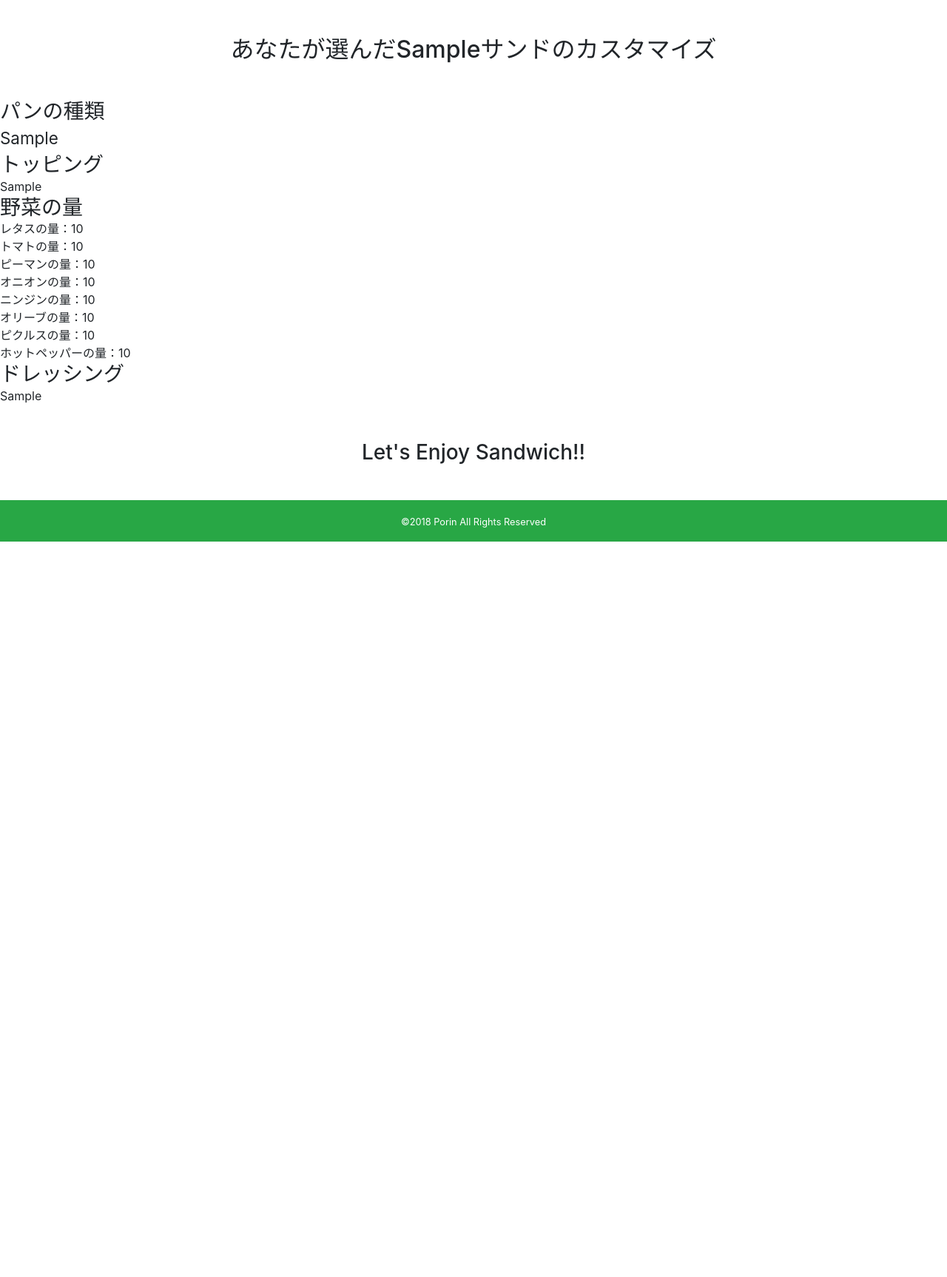
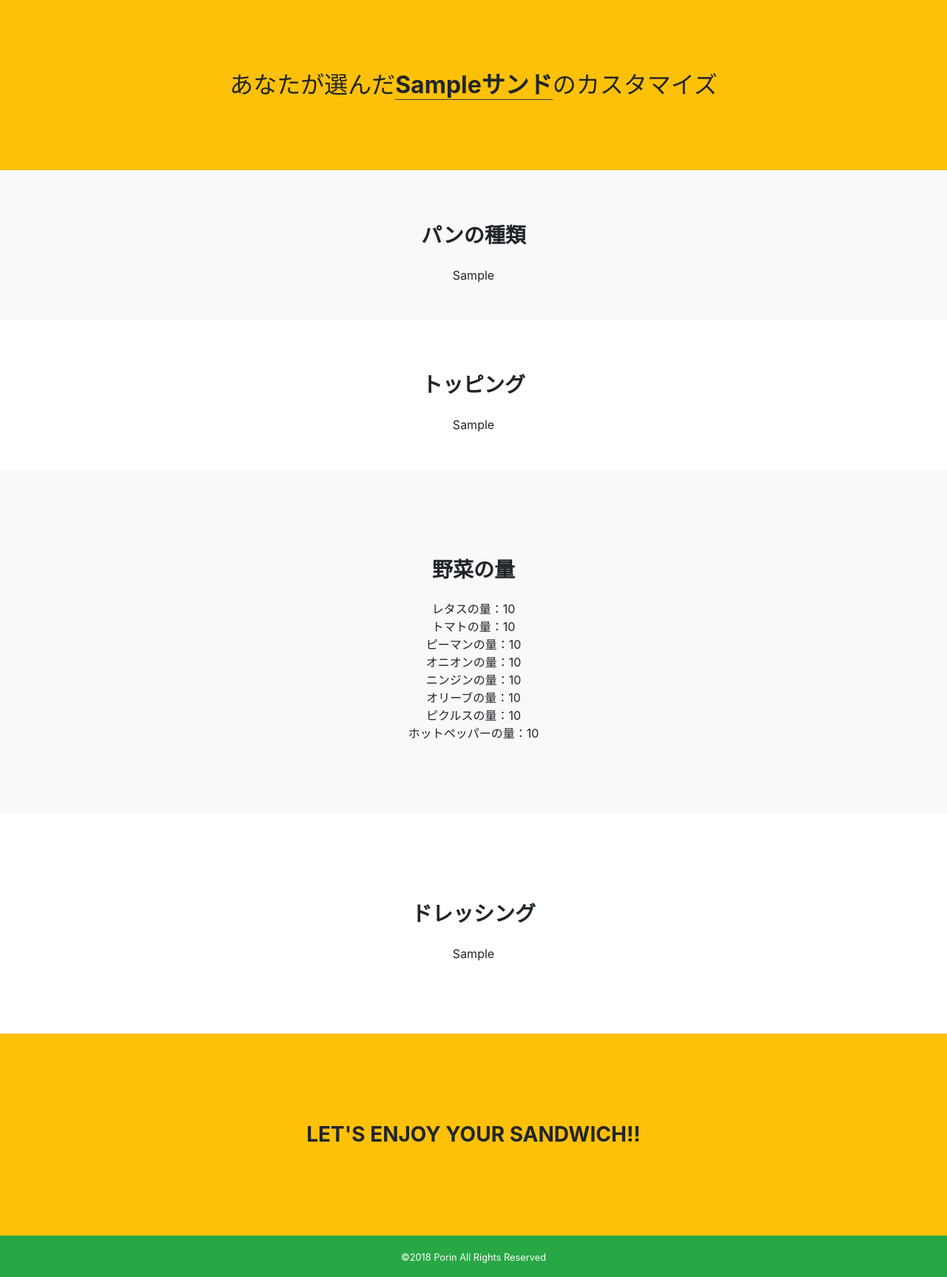
Before and after one commit to mihoijuin/subway-order, a Flask app: template web-app/subway/templates/result.html in a window 1280 px wide. Shown: the part 56-1782 px from the top of the page at 74% size. Before the commit the page ends 788 px from the top, so only its background shows below. Run offline with Flask 2, Linux system fonts and the light colour scheme; the template is opened without the code that fills it: most values are stand-ins (such as "Sample title", 1, 10 or a date in 2020); some libraries are stand-ins or nearby versions.

Commit message:
[add]refs #68 result画面をBootstrapで装飾

```diff
--- a/web-app/subway/templates/result.html
+++ b/web-app/subway/templates/result.html
@@ -1,28 +1,35 @@
 {% extends "base.html" %}
 {% block body %}
 
-  <section id="result">
-    <h2 class="text-center m-5">あなたが選んだ{{ user_sand }}サンドのカスタマイズ</h2>
-    <!-- パン -->
-    <section>
-      <h3>パンの種類</h3>
-      <p>{{ user_bread }}</p>
+  <section id="result" class="bg-warning text-center p-5">
+    <h2 class="p-5">あなたが選んだ<span class="font-weight-bold border-bottom border-dark">{{ user_sand }}サンド</span>のカスタマイズ</h2>
+  </section>
+
+  <!-- パン -->
+  <div class="py-5 bg-light">
+    <section class="container text-center">
+      <h3 class="font-weight-bold my-4">パンの種類</h3>
+      <ul><li>{{ user_bread }}</li></ul>
     </section>
+  </div>
 
-    <!-- トッピング -->
-    <section>
-      <h3>トッピング</h3>
+  <!-- トッピング -->
+  <div class="py-5">
+    <section class="container text-center">
+      <h3 class="font-weight-bold my-4">トッピング</h3>
       <ul>
       {% for user_topping in user_toppings %}
         <li>{{ user_topping }}</li>
       {% endfor %}
       </ul>
     </section>
+  </div>
 
-    <!-- 野菜の量 -->
+  <!-- 野菜の量 -->
+  <div class="py-5 bg-light">
     <!-- テンプレートに「〇〇の量：普通」表示する繰り返し処理が思いつかないため、暫定的に野菜も一個ずつ変数に格納 -->
-    <section>
-      <h3>野菜の量</h3>
+    <section class="container text-center py-5">
+      <h3 class="font-weight-bold my-4">野菜の量</h3>
       <ul>
         <li>レタスの量：{{ lettus_amount }}</li>
         <li>トマトの量：{{ tomato_amount }}</li>
@@ -34,19 +41,23 @@
         <li>ホットペッパーの量：{{ hot_amount }}</li>
       </ul>
     </section>
+  </div>
 
-    <section>
-      <h3>ドレッシング</h3>
+  <!-- ドレッシング -->
+  <div class="py-5">
+    <section class="container text-center py-5">
+      <h3 class="font-weight-bold my-4">ドレッシング</h3>
       <ul>
       {% for user_source in user_sources %}
         <li>{{ user_source }}</li>
       {% endfor %}
       </ul>
     </section>
+  </div>
 
-  <div class="container p-5 text-center">
-    <section>
-      <h3>Let's Enjoy Sandwich!!</h3>
+  <div class="py-5 bg-warning">
+    <section class="container text-center py-5">
+      <h3 class="font-weight-bold my-4">LET'S ENJOY YOUR SANDWICH!!</h3>
     </section>
   </div>
 {% endblock %}
```
